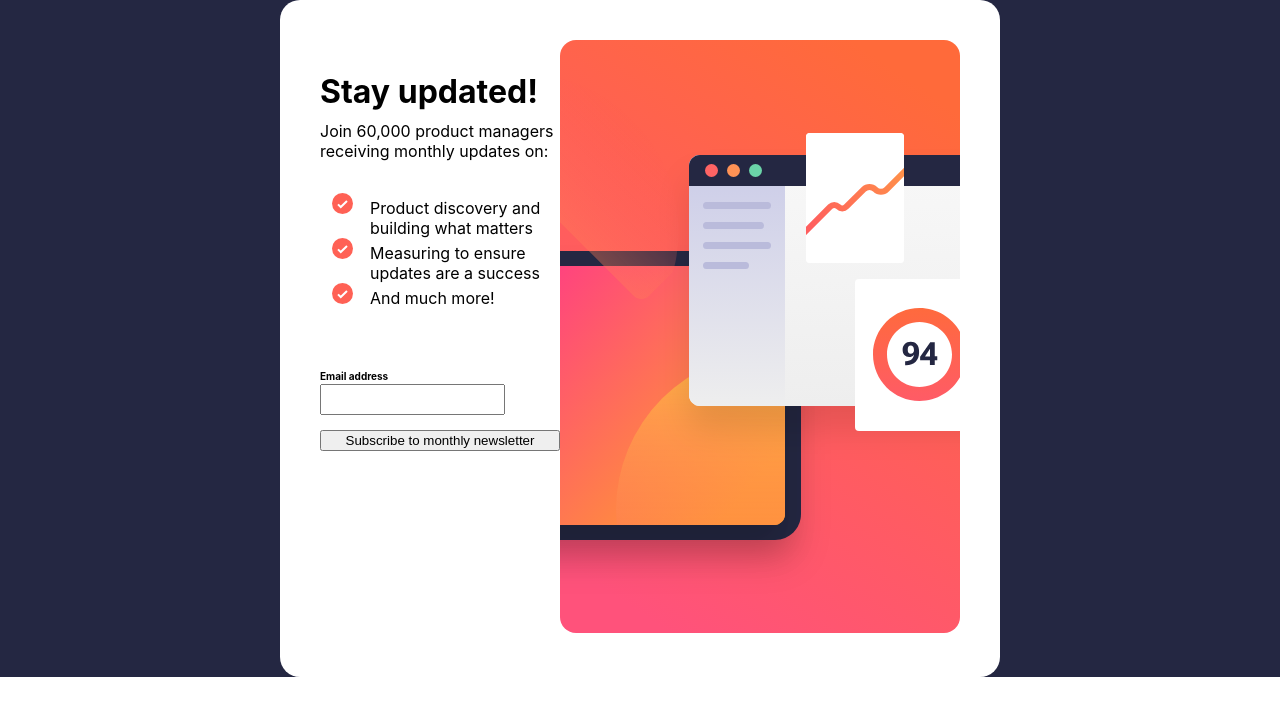
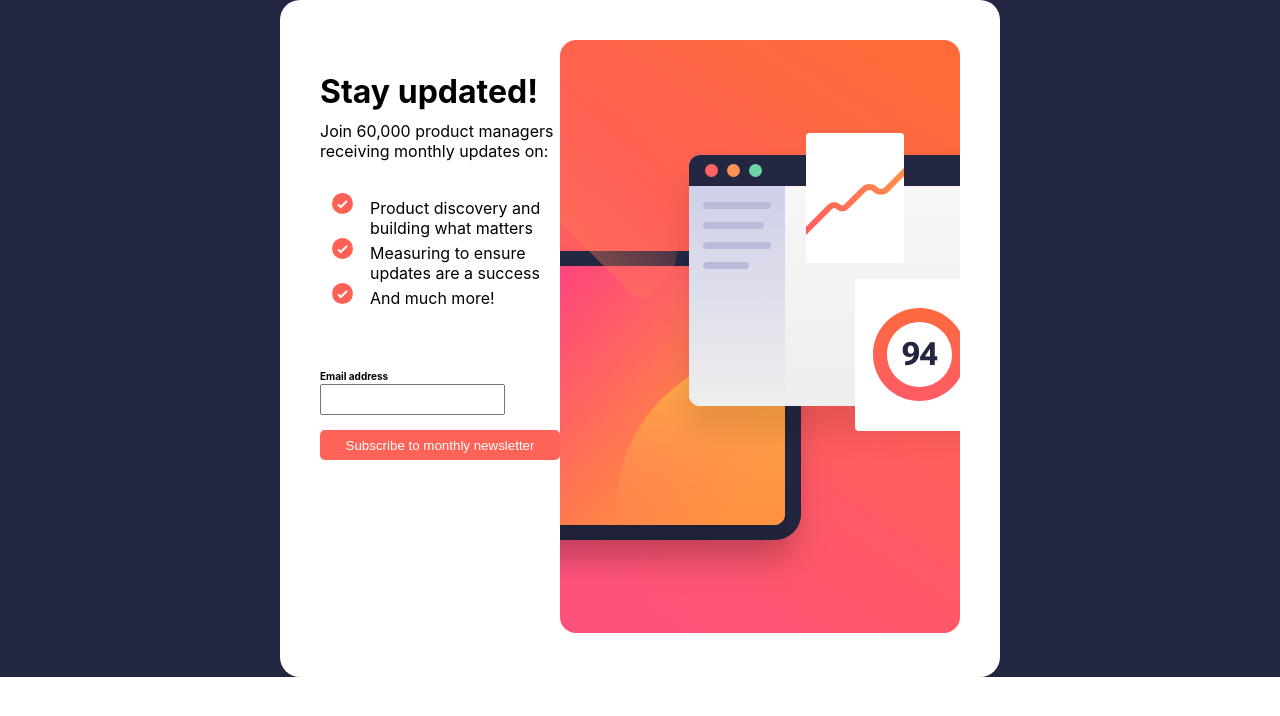
Before and after one commit to steven-mpawulo/newsletter-signup-form, a React (Create React App) app: page / in a window 1280 px wide. Shown: the top 716 px of the page. Built offline with nearby package versions, Linux system fonts and the light colour scheme.

Commit message:
works on subscribe button styles

```diff
--- a/src/components/NewsLetterSignUpForm.js
+++ b/src/components/NewsLetterSignUpForm.js
@@ -19,7 +19,7 @@ const NewsLetterSignUpForm = () => {
                     <label htmlFor="email">Email address</label>
                     <input type="email" id='email' name='email' />
                 </div>
-                <button className='subscribe'>Subscribe to monthly newsletter</button>
+                <button className='subscribe-button'>Subscribe to monthly newsletter</button>
 
             </div>
             <div className="second-container">
--- a/src/styles/news_letter_signup_form.css
+++ b/src/styles/news_letter_signup_form.css
@@ -51,3 +51,12 @@ label {
 input[type=email] {
     height: 25px;
 }
+
+.subscribe-button {
+    height: 30px;
+    color: white;
+    background-color: hsl(4, 100%, 67%);
+    border: none;
+    border-radius: 5px;
+
+}
```
